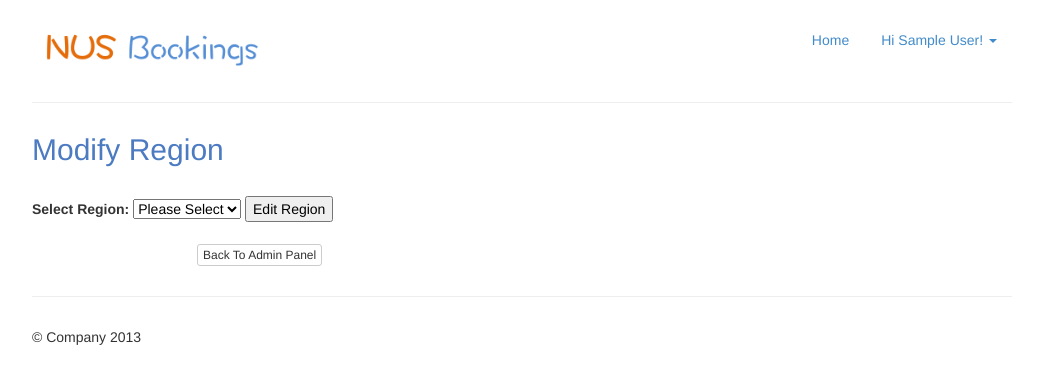
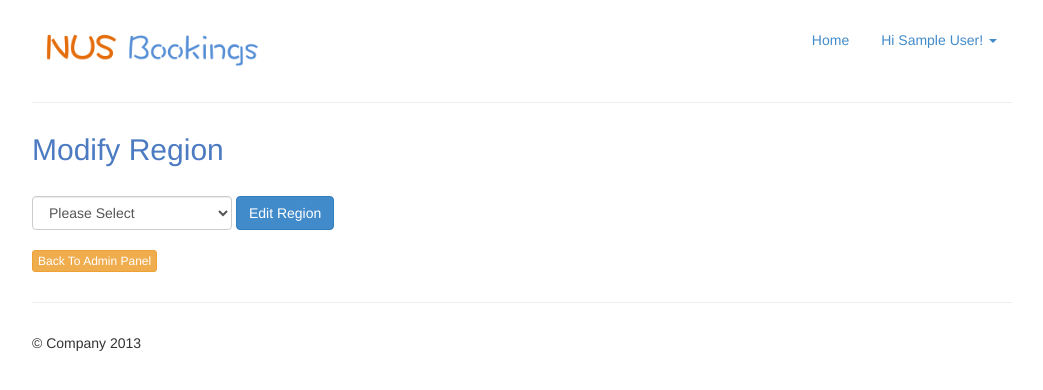
Before and after one commit to yatishb/nus-facility-booking, a PHP site: page /inc/modify-region.php in a window 1280 px wide. Shown: the top 390 px of the page, without its empty margins (118-1161 px from the left). Run offline with PHP 8.4, Linux system fonts and the light colour scheme; the visitor is signed in with stand-in values (Sample User, id 1); data that the repository does not hold is empty.

Commit message:
Styled region admin pages

```diff
--- a/css/style.css
+++ b/css/style.css
@@ -160,3 +160,7 @@ padding: 14px 24px;
 .shortform {
 	width: 100px;
 }
+
+.warningred {
+	color: #ff0000;
+}
--- a/inc/header.php
+++ b/inc/header.php
@@ -20,6 +20,9 @@
   <body>
   	  <script src="https://code.jquery.com/jquery.js"></script>
 	  <script src="/cs2102/js/bootstrap.js"></script>
+	  <?php
+	  	date_default_timezone_set('Singapore');
+	  ?>
       <div class="container-narrow">
 
       <div class="masthead">
--- a/inc/modify-region.php
+++ b/inc/modify-region.php
@@ -59,9 +59,10 @@
 ?>
 
 
-<form method="POST" action="<?php $_SERVER["PHP_SELF"]; ?>">
-	<label for="editReg">Select Region:</label>
-	<select id="editReg" name="editReg">
+<form class="form-inline" role="form" method="POST" action="<?php $_SERVER["PHP_SELF"]; ?>">
+	<div class="form-group">
+	<label class="sr-only" for="editReg">Select Region:</label>
+	<select class="form-control" style="width:200px;" id="editReg" name="editReg">
 		<option select value="base">Please Select</option>
 	<?php
 		foreach ($regions as $row) {
@@ -69,7 +70,8 @@
 		}
 	?>
 	</select>
-<button type = "submit" name="regionSelect">Edit Region</button>
+	</div>
+	<button class="btn btn-primary" type = "submit" name="regionSelect">Edit Region</button>
 </form>
 
 <?php
@@ -90,13 +92,26 @@
 									'location' => $row[1]
 									);
 
-					?>
-					</br></br>Modify the following fields to change the features present in the facility:</br>
-					<form action="<?php $_SERVER["PHP_SELF"]; ?>" method="POST">
-						Region Name <input type = "text" name = "newName" value = "<?php echo $region['name']; ?>" /></br>
-						Region Location <input type = "text" name = "newLocation" value = "<?php echo $region['location']; ?>" /></br>
+					?><br><br>
+					<form class="form-horizontal" role="form" action="<?php $_SERVER["PHP_SELF"]; ?>" method="POST">
+						<div class="form-group">
+						<label for="regionname" class="col-sm-2 control-label">Region Name</label>
+						<div class="col-sm-6">
+						<input class="form-control" style="width:200px" id="regionname" type = "text" name = "newName" value = "<?php echo $region['name']; ?>" />
+						</div>
+						</div>
+						<div class="form-group">
+						<label for="regionloc" class="col-sm-2 control-label">Region Location</label>
+						<div class="col-sm-6">
+						<input class="form-control" style="width:200px" id="regionloc" type = "text" name = "newLocation" value = "<?php echo $region['location']; ?>" />
+						</div>
+						</div>
 						<input type = "hidden" name = "id" value = "<?php echo $region['id']; ?>" />
-						<button type = "submit" name = "modify">Modify Region</button>
+						<div class="form-group">
+						<div class="col-sm-offset-2 col-sm-6">
+						<button class="btn btn-lg btn-danger" type = "submit" name = "modify">Modify Region</button>
+						</div>
+						</div>
 					</form>
 					<?php
 				}
@@ -113,6 +128,6 @@
 
 </br>
 <a href='/cs2102/inc/admin-panel.php'>
-	<button style="margin-left:165px;" type="submit" class="btn btn-default btn-xs" name="back">Back To Admin Panel</button>
+	<button type="submit" class="btn btn-warning btn-xs" name="back">Back To Admin Panel</button>
 </a>
 <?php include("footer.php"); ?>
```
Also changed, not shown: inc/remove-region.php (+14 -12 lines), inc/user-bookings.php (+4 -5 lines), inc/view-all-regions.php (+9 -7 lines).
